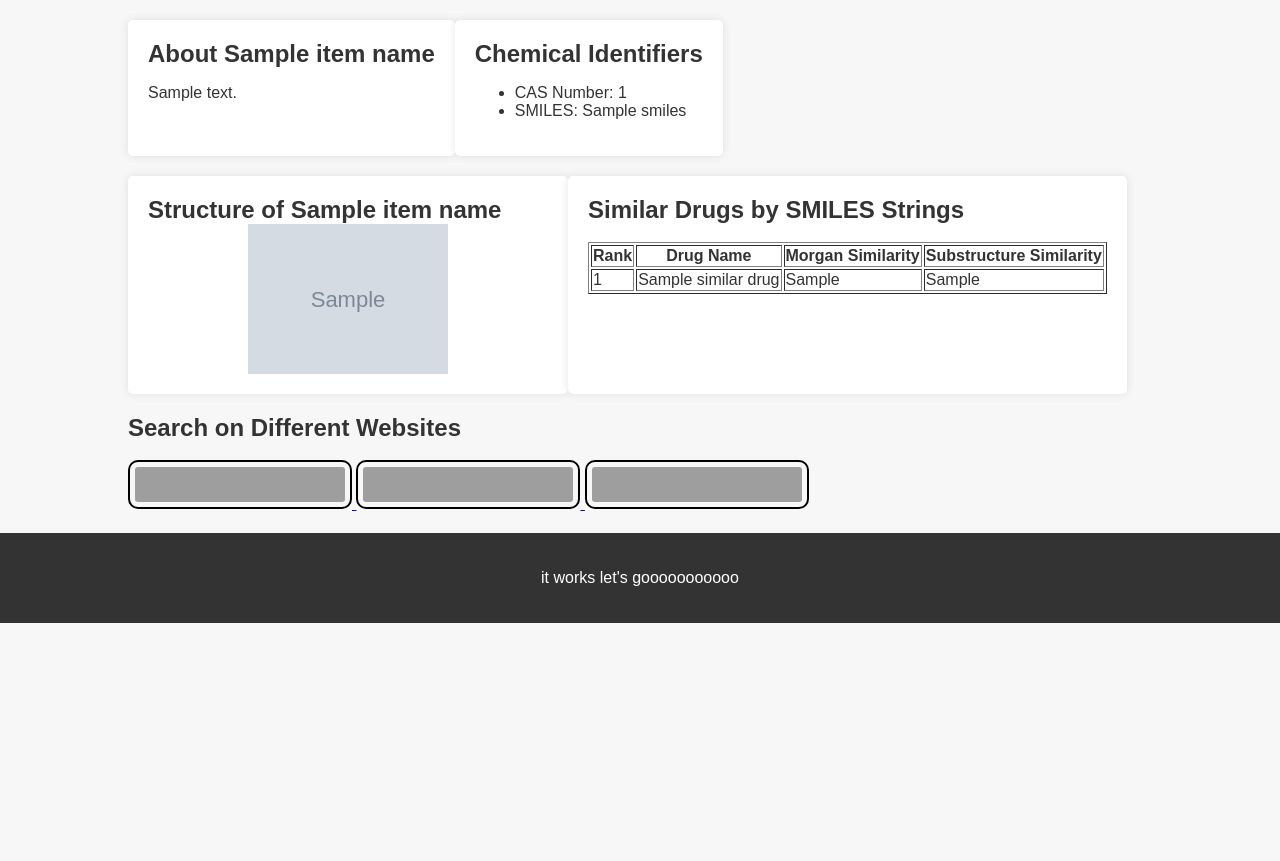
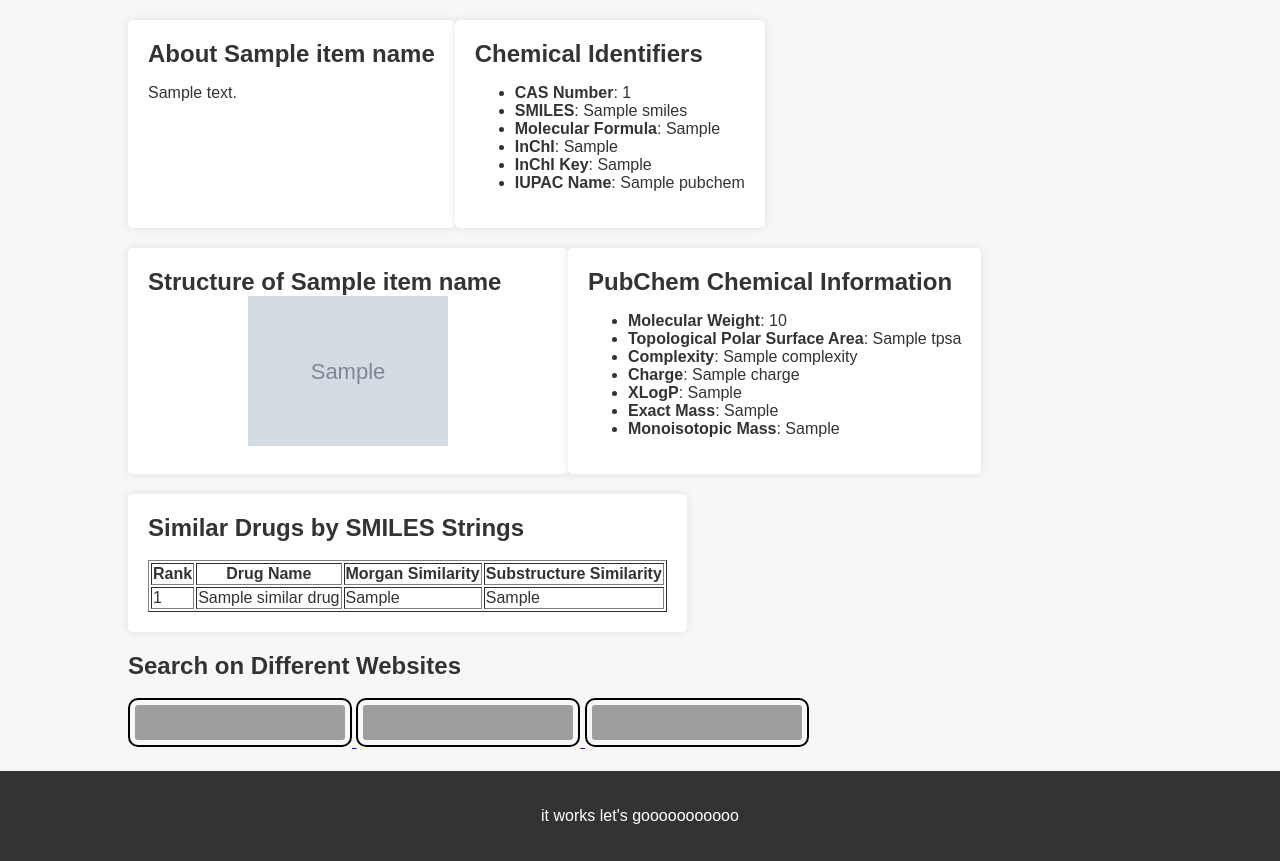
Before and after one commit to chan327/NEW_BiocomputingProject, a Flask app: template templates/results.html in a window 1280 px wide. Shown: the part 127-988 px from the top of the page. Before the commit the page ends 750 px from the top, so only its background shows below. Run offline with Flask 3, Linux system fonts and the light colour scheme; the template is opened without the code that fills it: most values are stand-ins (such as "Sample title", 1, 10 or a date in 2020); grey boxes marked "Sample" are stand-in pictures; parts of the project's set-up code (start-up, migrations or seed data) failed here and were passed over; grey boxes are pictures that could not be loaded.

Commit message:
PubChem info added

```diff
--- a/app.py
+++ b/app.py
@@ -3,6 +3,8 @@ from rdkit import Chem, DataStructs
 from rdkit.Chem import AllChem, Draw
 from io import BytesIO
 import os
+import pubchempy as pcp
+
 
 app = Flask(__name__)
 
@@ -175,6 +177,22 @@ def most_similar_drugs(similarity_scores):
 
     return ten_drugs_list
 
+def gather_pubchem_info(input):
+    """-----------------------------------------------------------------------------------------
+    Use the pubchempy library to parse through the PubChem of the inputted drug
+
+    :param input: string, name of drug of interest
+    :return: pubchem_dict: dictionary containing 13 key-value pairs with chemical information
+    -----------------------------------------------------------------------------------------"""
+
+    pubchem_results = pcp.get_properties(('MolecularFormula', 'MolecularWeight',
+                               'InChI', 'InChIKey', 'IUPACName', 'TPSA', 'Complexity', 'Charge', 'XLogP',
+                                'ExactMass', 'MonoisotopicMass', 'HBondDonorCount', 'HBondAcceptorCount'),
+                              input, 'name')
+
+    pubchem_dict = pubchem_results[0]
+    return pubchem_dict
+
 
 @app.route('/')
 def index():
@@ -188,6 +206,8 @@ def item_page(name):
         smiles_code = drug['smiles']
         smiles_similar_drugs = smiles_similarity(smiles_code, drugs_dict)
         smiles_ten = most_similar_drugs(smiles_similar_drugs)
+        # Define variable for PubChem information
+        pubchem = gather_pubchem_info(name)
         # Creating molecule image
         img_bytes = generate_molecule_image(smiles_code)
         if img_bytes:
@@ -200,7 +220,8 @@ def item_page(name):
                 img_file.write(img_bytes.read())
             image_url = url_for('static', filename=f'temp/{name}.jpg')
             return render_template('results.html', item_name=name, drug=drug, molecule_image=image_url,
-                                   similar_drugs=smiles_ten, pubmed_search = f"https://pubmed.ncbi.nlm.nih.gov/?term={name}",
+                                   similar_drugs=smiles_ten, pubchem=pubchem,
+                                   pubmed_search = f"https://pubmed.ncbi.nlm.nih.gov/?term={name}",
                                    google_scholar = f"https://scholar.google.com/scholar?hl=en&as_sdt=0%2C15&q={name}&oq=)",
                                    science_direct = f"https://www.sciencedirect.com/search?qs={name}")
     return "Item not found", 404
--- a/templates/results.html
+++ b/templates/results.html
@@ -76,8 +76,12 @@
         <div class="info-block">
             <h2>Chemical Identifiers</h2>
             <ul>
-                <li>CAS Number: {{ drug['cas_number'] }}</li>
-                <li>SMILES: {{ drug['smiles'] }}</li>
+                <li><strong>CAS Number</strong>: {{ drug['cas_number'] }}</li>
+                <li><strong>SMILES</strong>: {{ drug['smiles'] }}</li>
+                <li><strong>Molecular Formula</strong>: {{ pubchem['MolecularFormula'] }}</li>
+                <li><strong>InChI</strong>: {{ pubchem['InChI'] }}</li>
+                <li><strong>InChI Key</strong>: {{ pubchem['InChIKey'] }}</li>
+                <li><strong>IUPAC Name</strong>: {{ pubchem['IUPACName'] }}</li>
 
             </ul>
         </div>
@@ -86,6 +90,21 @@
             <h2>Structure of {{ item_name }}</h2>
             <a href="#"><img src="{{ molecule_image }}" alt="Molecule Image"></a>
         </div>
+
+        <div class="info-block">
+                <h2>PubChem Chemical Information</h2>
+            <ul>
+                <li><strong>Molecular Weight</strong>: {{ pubchem['MolecularWeight'] }}</li>
+                <li><strong>Topological Polar Surface Area</strong>: {{ pubchem['TPSA'] }}</li>
+                <li><strong>Complexity</strong>: {{ pubchem['Complexity'] }}</li>
+                <li><strong>Charge</strong>: {{ pubchem['Charge'] }}</li>
+                <li><strong>XLogP</strong>: {{ pubchem['XLogP'] }}</li>
+                <li><strong>Exact Mass</strong>: {{ pubchem['ExactMass'] }}</li>
+                <li><strong>Monoisotopic Mass</strong>: {{ pubchem['MonoisotopicMass'] }}</li>
+
+            </ul>
+        </div>
+
 
         <div class="info-block">
                 <h2>Similar Drugs by SMILES Strings</h2>
```
